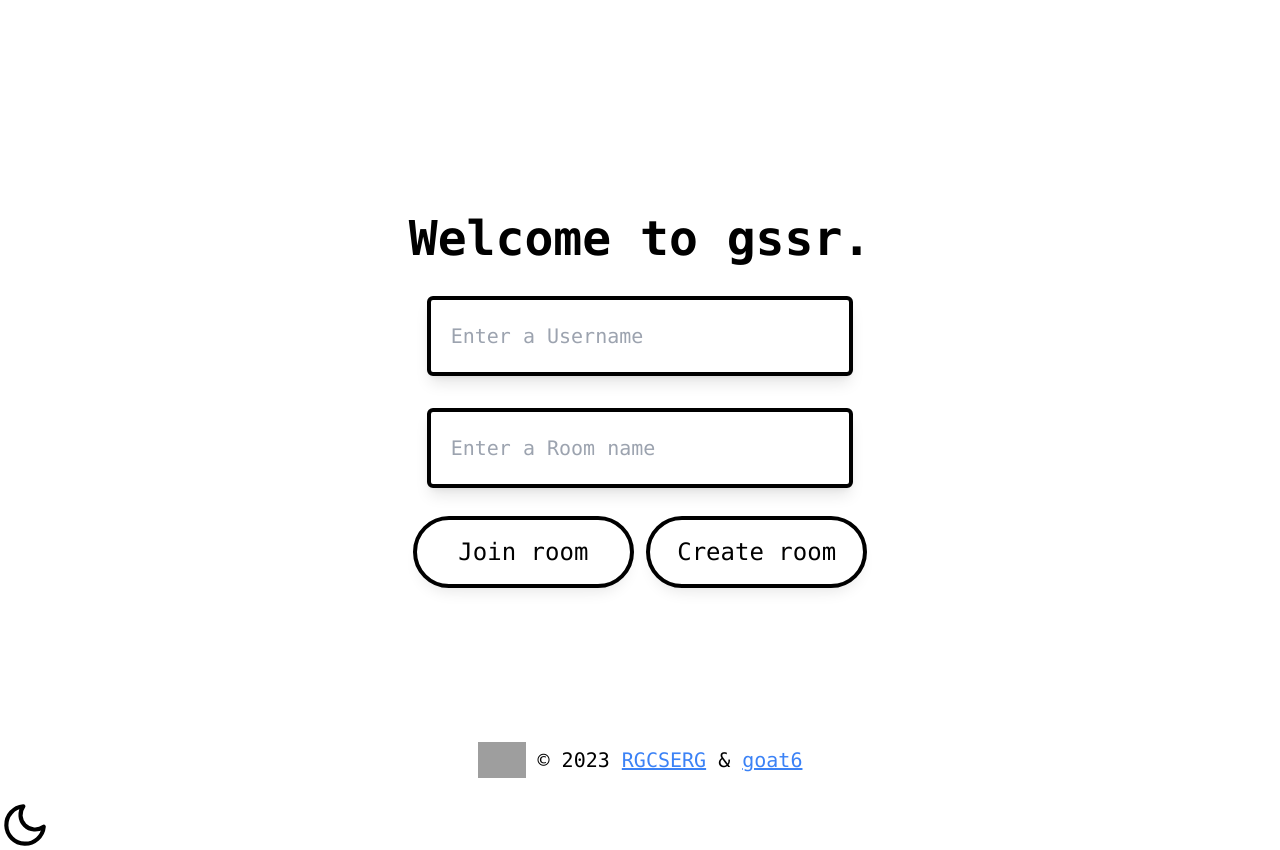
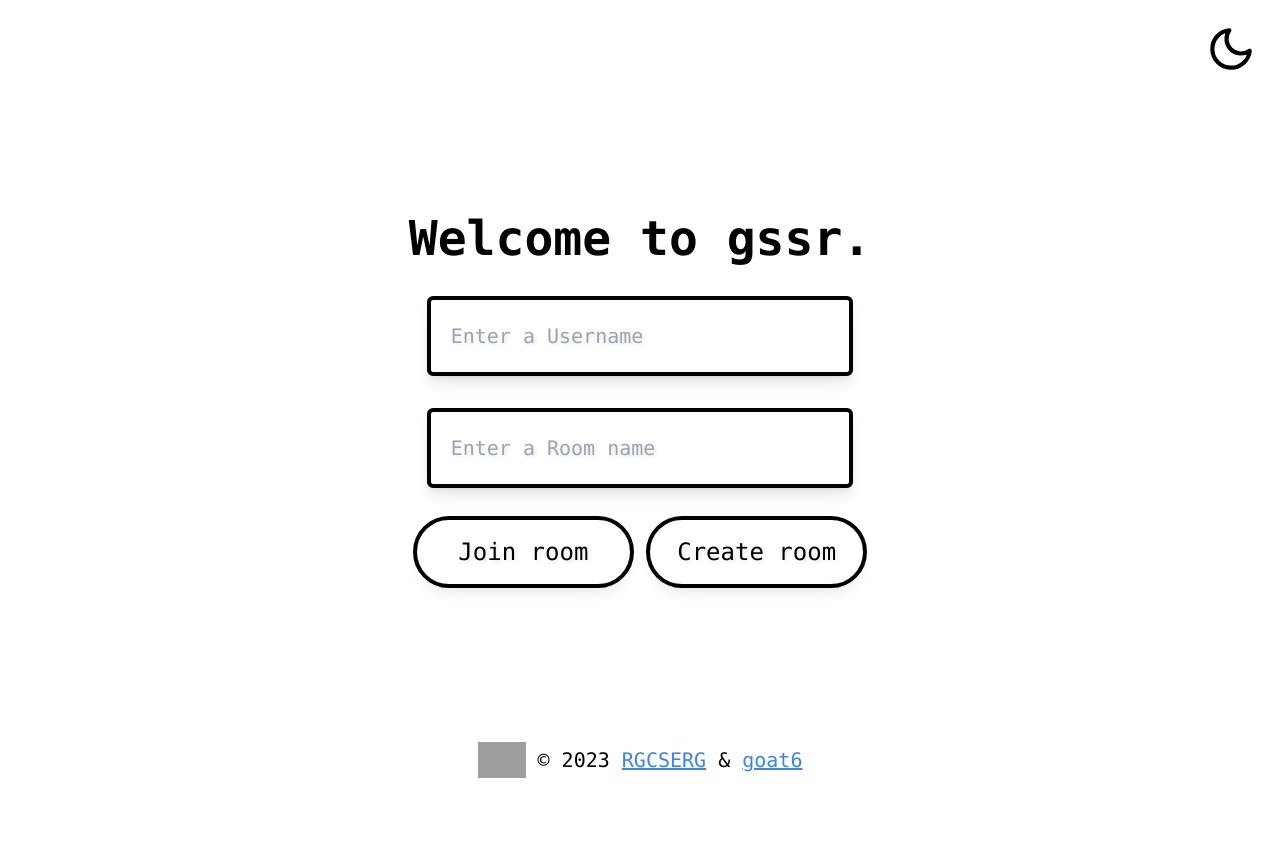
Before and after one commit to RGCSERG/gssr, a React (Vite) app in the folder gssr-react/: page / in a window 1280 px wide. After the commit the page ends 800 px from the top, so only its background shows below. Built offline with nearby package versions, Linux system fonts and the light colour scheme; grey boxes are pictures that could not be loaded.

Commit message:
added apply class to reduce reuse

```diff
--- a/gssr-react/src/index.css
+++ b/gssr-react/src/index.css
@@ -1,3 +1,13 @@
 @tailwind base;
 @tailwind components;
 @tailwind utilities;
+
+.theme-button {
+  @apply fixed top-0 right-0 m-6 duration-300 hover:animate-pulse hover:scale-110
+}
+.credit-text {
+  @apply text-blue-500 hover:text-blue-600 underline dark:text-blue-400 dark:hover:text-blue-500
+}
+.text-shadow {
+  text-shadow: 2px 2px 4px rgba(0, 0, 0, 0.1);
+}
```
